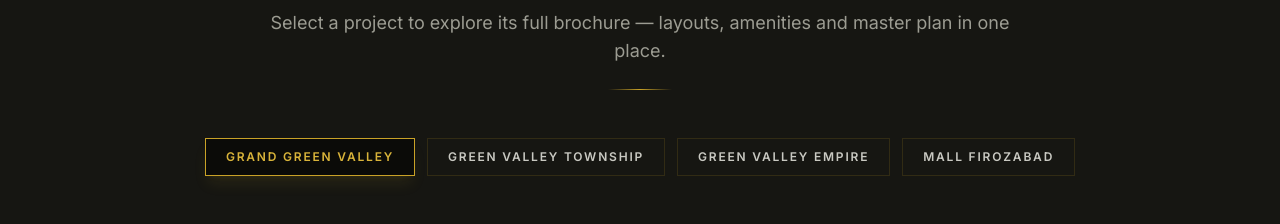
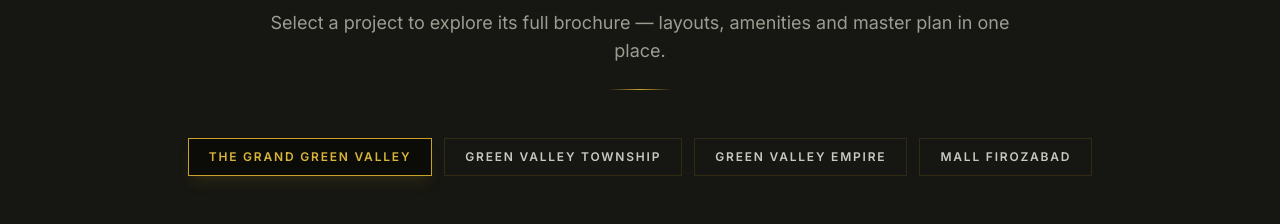
Before and after one commit to Developerpawanchauhan/Ahinsa-Group, a React (Vite) app: page / in a window 1280 px wide. Shown: the part 7620-7844 px from the top of the page. Built offline with nearby package versions, Linux system fonts and the light colour scheme; a web font is replaced by a local one.

Commit message:
Update BrochureGallery.jsx

```diff
--- a/src/components/BrochureGallery.jsx
+++ b/src/components/BrochureGallery.jsx
@@ -9,11 +9,11 @@ function range(n) {
   return Array.from({ length: n }, (_, i) => `${i + 1}.png`)
 }
 
-const BROCHURE_PROJECTS = [
+export const BROCHURE_PROJECTS = [
   {
     id: 'grand',
     label: 'Ahinsa The Grand Green Valley',
-    shortLabel: 'Grand Green Valley',
+    shortLabel: 'The Grand Green Valley',
     folder: 'ahinsa-the grand',
     images: range(42),
   },
```
